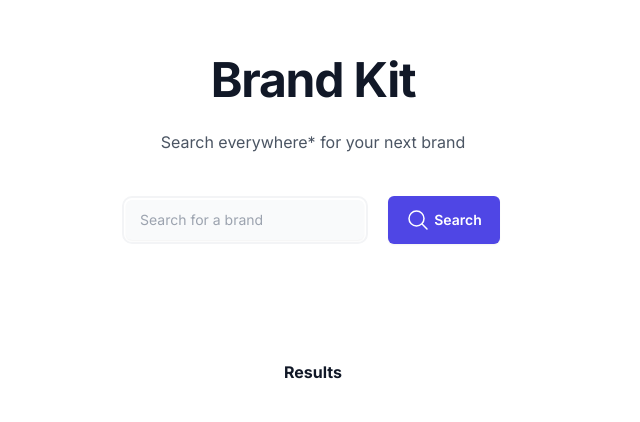
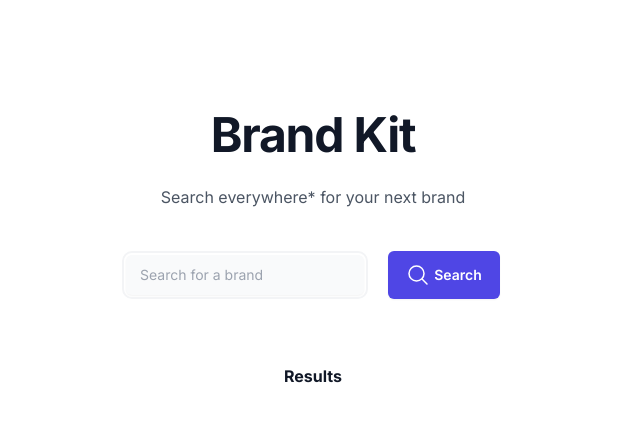
Before and after one commit to eliotlim/brand-kit, a Next.js app: page / in a window 1280 px wide. Shown: the part 154-576 px from the top of the page, without its empty margins (327-967 px from the left). Built offline with nearby package versions, Linux system fonts and the light colour scheme.

Commit message:
chore: refactor into components
+ form `ResultsTable` and `SearchForm` components
+ remove unnecessary imports and server actions

```diff
--- a/src/app/page.tsx
+++ b/src/app/page.tsx
@@ -1,18 +1,12 @@
 import BrandSearch from "@/components/brandsearch";
-import {SearchResponse} from "@/lib/types";
-import {search} from "@/lib/search";
 import {SearchHistoryProvider} from "@/providers/SearchHistoryProvider";
 
 export default function Home() {
-  async function performSearch(data: FormData): Promise<SearchResponse> {
-    'use server';
-    return search(data);
-  }
 
   return (
     <main className="grid min-h-full place-items-center bg-white px-6 py-24 sm:py-32 lg:px-8">
       <SearchHistoryProvider>
-        <BrandSearch search={performSearch}/>
+        <BrandSearch/>
       </SearchHistoryProvider>
     </main>
   )
--- a/src/components/brandsearch.tsx
+++ b/src/components/brandsearch.tsx
@@ -1,111 +1,16 @@
-'use client';
-import {useCallback, useMemo, useState} from "react";
-import {Spinner} from "./spinner";
-import {MagnifyingGlass} from "@/components/magnifying-glass";
-import {SearchResponse} from "@/lib/types";
-import {useSearchHistory} from "@/providers/SearchHistoryProvider";
+import {ResultsTable} from "@/components/results-table";
+import {SearchForm} from "@/components/search-form";
 
-interface BrandSearchProps {
-  search: (data: FormData) => Promise<SearchResponse>;
-}
-
-export default function BrandSearch(props: BrandSearchProps) {
-
-  const [error, setError] = useState<string>('');
-  const {searchResults, addSearchResult} = useSearchHistory();
-  const [brand, setBrand] = useState<string>('');
-  const [submitting, setSubmitting] = useState(false);
-
-  const onSubmit = useCallback(async () => {
-    setSubmitting(true);
-    const formdata = new FormData();
-    formdata.set('brand', brand);
-    const response = await props.search(formdata);
-    if (!response.success) {
-      console.error(response.error);
-      setError(response.error);
-      setSubmitting(false);
-      return;
-    }
-
-    setError('');
-    addSearchResult(response);
-    setSubmitting(false);
-  }, [addSearchResult, brand, props]);
-
-  const locations = useMemo<string[]>(() => {
-    const locationSet = new Set<string>();
-    searchResults.forEach(result => Object.keys(result.results).forEach(location => locationSet.add(location)));
-    return Array.from(locationSet);
-  }, [searchResults]);
-
+export default function BrandSearch() {
   return (
-    <div className="text-center">
-      <h1 className="mt-4 text-3xl font-bold tracking-tight text-gray-900 sm:text-5xl">Brand Kit</h1>
-      <p className="mt-6 text-base leading-7 text-gray-600">Search everywhere* for your next brand</p>
-      <form action={onSubmit}>
-        <div className="mt-10 flex items-center justify-center gap-x-6">
-          <input
-            className="rounded-md bg-gray-50 px-3.5 py-2.5 text-sm font-normal text-black shadow-sm hover:bg-gray-100 outline outline-2 outline-offset-2 outline-gray-100 focus-visible:outline focus-visible:outline-2 focus-visible:outline-offset-2 focus-visible:outline-indigo-600"
-            type="text"
-            name="brand"
-            placeholder={"Search for a brand"}
-            value={brand}
-            onChange={(event) => setBrand(event.target.value)}
-          >
-          </input>
-          <button
-            type="submit"
-            disabled={submitting}
-            className="flex flex-row gap-1 w-28 h-12 items-center justify-center rounded-md bg-indigo-600 px-3.5 py-2.5 text-sm font-semibold text-white shadow-sm disabled:bg-indigo-300 hover:disabled:bg-indigo-300 hover:bg-indigo-500 focus-visible:outline focus-visible:outline-2 focus-visible:outline-offset-2 focus-visible:outline-indigo-600"
-            value={submitting ? "Searching..." : "Search"}
-            onClick={onSubmit}
-          >
-            {submitting ?
-              <Spinner/> : <MagnifyingGlass/>
-            }
-            Search
-          </button>
-        </div>
-        <div className="my-2 flex items-center justify-center gap-x-6 text-gray-900">
-          <p className="text-sm italic text-gray-600">
-            {error || ' '}
-          </p>
-        </div>
-      </form>
-      <div className="mt-10 flex items-center justify-center gap-x-6 text-gray-900 h-40">
-        <table className="border-separate border-spacing-x-10 border-spacing-y-2">
-          <thead>
-          <tr>
-            <th>
-              <p className="text-gray-900">Results</p>
-            </th>
-            {locations.map(location => (<>
-              <th>
-                <p className="text-gray-900">
-                  {location}
-                </p>
-              </th>
-            </>))}
-          </tr>
-          </thead>
-          <tbody>
-          {searchResults ? searchResults.map(entry => (<>
-            <tr>
-              <td className="text-gray-900">
-                {entry.brand}
-              </td>
-              {
-                locations.map(location => (<>
-                  <td className="text-gray-900">
-                    {entry.results[location]}
-                  </td>
-                </>))
-              }
-            </tr>
-          </>)) : "No results yet"}
-          </tbody>
-        </table>
+    <div className="flex flex-col m-auto text-center">
+      <div className="text-center">
+        <h1 className="mt-4 text-3xl font-bold tracking-tight text-gray-900 sm:text-5xl">Brand Kit</h1>
+        <p className="mt-6 text-base leading-7 text-gray-600">Search everywhere* for your next brand</p>
+      </div>
+      <SearchForm/>
+      <div className="mt-10 flex items-center justify-center gap-x-6 text-gray-900">
+        <ResultsTable/>
       </div>
     </div>
   )
--- /dev/null
+++ b/src/components/results-table.tsx
@@ -0,0 +1,48 @@
+'use client';
+import {useMemo} from "react";
+import {useSearchHistory} from "@/providers/SearchHistoryProvider";
+
+export const ResultsTable = () => {
+  const {searchResults} = useSearchHistory();
+
+  const locations = useMemo<string[]>(() => {
+    const locationSet = new Set<string>();
+    searchResults.forEach(result => Object.keys(result.results).forEach(location => locationSet.add(location)));
+    return Array.from(locationSet);
+  }, [searchResults]);
+
+  return (
+    <table className="border-separate border-spacing-x-10 border-spacing-y-2">
+      <thead>
+      <tr>
+        <th>
+          <p className="text-gray-900">Results</p>
+        </th>
+        {locations.map(location => (<>
+          <th>
+            <p className="text-gray-900">
+              {location}
+            </p>
+          </th>
+        </>))}
+      </tr>
+      </thead>
+      <tbody>
+      {searchResults ? searchResults.map(entry => (<>
+        <tr>
+          <td className="text-gray-900">
+            {entry.brand}
+          </td>
+          {
+            locations.map(location => (<>
+              <td className="text-gray-900">
+                {entry.results[location]}
+              </td>
+            </>))
+          }
+        </tr>
+      </>)) : "No results yet"}
+      </tbody>
+    </table>
+  );
+}
--- /dev/null
+++ b/src/components/search-form.tsx
@@ -0,0 +1,63 @@
+'use client';
+import {Spinner} from "@/components/spinner";
+import {MagnifyingGlass} from "@/components/magnifying-glass";
+import {useCallback, useState} from "react";
+import {useSearchHistory} from "@/providers/SearchHistoryProvider";
+import {search} from "@/lib/search";
+
+export const SearchForm = () => {
+  const [error, setError] = useState<string>('');
+  const {addSearchResult} = useSearchHistory();
+  const [brand, setBrand] = useState<string>('');
+  const [submitting, setSubmitting] = useState(false);
+
+  const onSubmit = useCallback(async () => {
+    setSubmitting(true);
+    const formdata = new FormData();
+    formdata.set('brand', brand);
+    const response = await search(formdata);
+    if (!response.success) {
+      console.error(response.error);
+      setError(response.error);
+      setSubmitting(false);
+      return;
+    }
+
+    setError('');
+    addSearchResult(response);
+    setSubmitting(false);
+  }, [addSearchResult, brand]);
+
+  return (
+    <form action={onSubmit}>
+      <div className="mt-10 flex items-center justify-center gap-x-6">
+        <input
+          className="rounded-md bg-gray-50 px-3.5 py-2.5 text-sm font-normal text-black shadow-sm hover:bg-gray-100 outline outline-2 outline-offset-2 outline-gray-100 focus-visible:outline focus-visible:outline-2 focus-visible:outline-offset-2 focus-visible:outline-indigo-600"
+          type="text"
+          name="brand"
+          placeholder={"Search for a brand"}
+          value={brand}
+          onChange={(event) => setBrand(event.target.value)}
+        >
+        </input>
+        <button
+          type="submit"
+          disabled={submitting}
+          className="flex flex-row gap-1 w-28 h-12 items-center justify-center rounded-md bg-indigo-600 px-3.5 py-2.5 text-sm font-semibold text-white shadow-sm disabled:bg-indigo-300 hover:disabled:bg-indigo-300 hover:bg-indigo-500 focus-visible:outline focus-visible:outline-2 focus-visible:outline-offset-2 focus-visible:outline-indigo-600"
+          value={submitting ? "Searching..." : "Search"}
+          onClick={onSubmit}
+        >
+          {submitting ?
+            <Spinner/> : <MagnifyingGlass/>
+          }
+          Search
+        </button>
+      </div>
+      <div className="my-2 flex items-center justify-center gap-x-6 text-gray-900">
+        <p className="text-sm italic text-gray-600">
+          {error || ' '}
+        </p>
+      </div>
+    </form>
+  );
+}
--- a/src/lib/search.ts
+++ b/src/lib/search.ts
@@ -1,3 +1,4 @@
+'use server';
 import z from "zod";
 import {SearchResponse, SearchStatus} from "@/lib/types";
 
```
